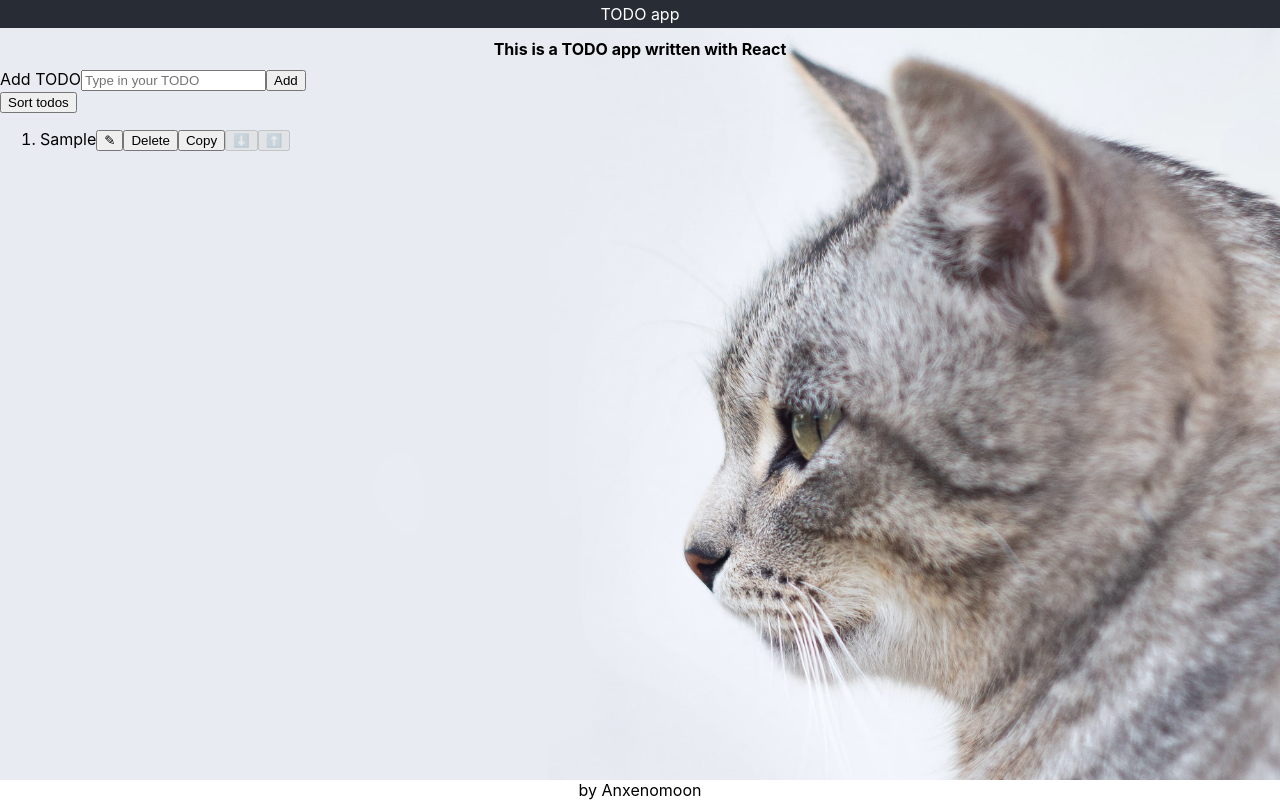
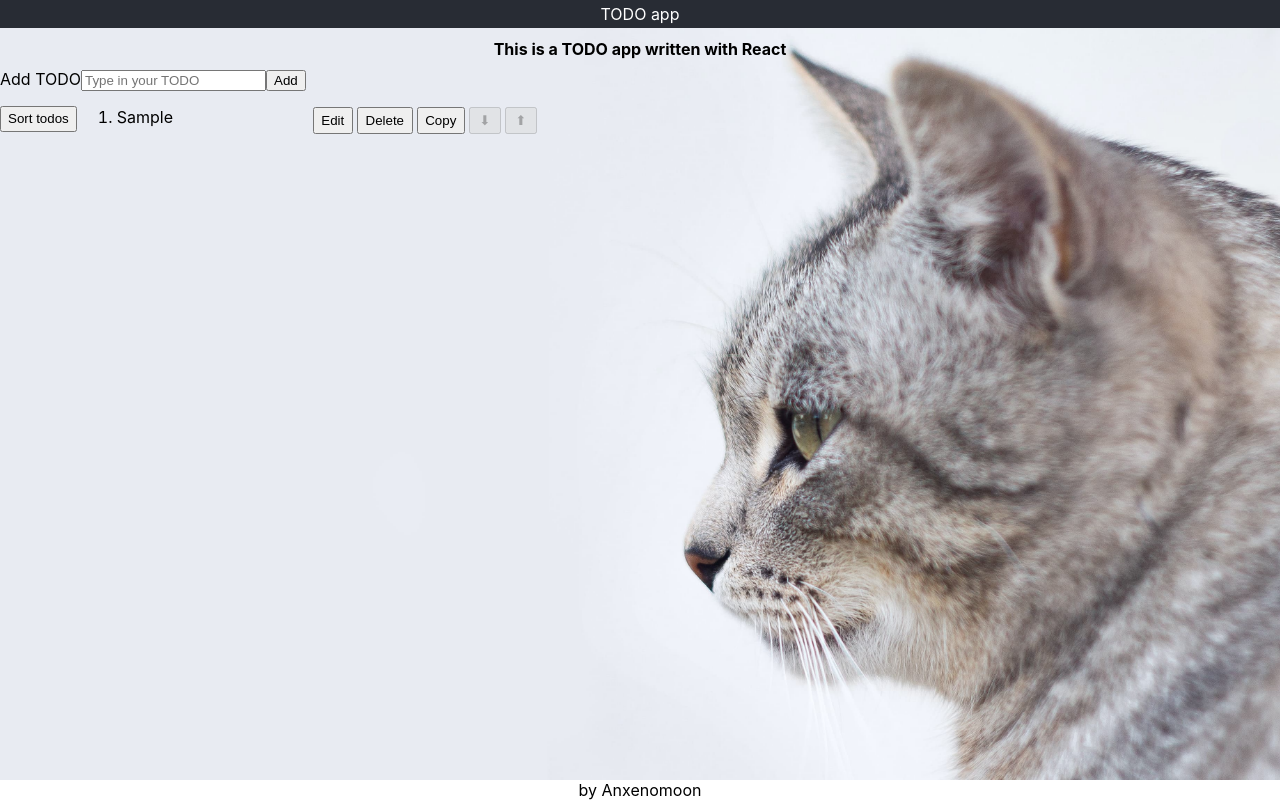
Before and after one commit to kseniiastativka/react-todo, a React (Create React App) app: page / in a window 1280 px wide. Both pictures are taken after typing "Sample" into the empty fields and a click on the input "Add". Built offline with nearby package versions, Linux system fonts and the light colour scheme.

Commit message:
feat: add styles

```diff
--- a/src/App.css
+++ b/src/App.css
@@ -31,3 +31,28 @@
 .footer {
   text-align: center;
 }
+
+.todo-list {
+  display: inline-grid;
+  row-gap: 0.5em;
+}
+
+.todo-list-item {
+  display: grid;
+  grid-template-columns: 12em 2.5em 3.5em 3em 2em 2em;
+  column-gap: 0.25em;
+  align-items: start;
+}
+
+.todo-list li:not(:first-child) {
+  border-top: 1px solid lightgray;
+  padding-top: 0.5em;
+}
+
+.todo-list-item__text {
+  word-break: break-all;
+}
+
+.button {
+  min-height: 2em;
+}
--- a/src/App.tsx
+++ b/src/App.tsx
@@ -77,6 +77,7 @@ function App() {
         </form>
 
         <button
+          className="button"
           onClick={() => {
             setTodos((prevTodos) =>
               [...prevTodos].sort((prev, next) => {
@@ -96,9 +97,10 @@ function App() {
           Sort todos
         </button>
 
-        <ol>
+        <ol className="todo-list">
           {todos.map((todo, todoIndex) => (
             <li key={todo.id}>
+              <div className="todo-list-item">
                 {todo.isInEditMode ? (
                   <input
                     type="text"
@@ -118,10 +120,11 @@ function App() {
                     }}
                   />
                 ) : (
-                todo.name
+                  <span className="todo-list-item__text">{todo.name}</span>
                 )}
 
                 <button
+                  className="button"
                   onClick={() => {
                     setTodos((prevTodos) => {
                       return prevTodos.map((prevTodo) => {
@@ -137,10 +140,11 @@ function App() {
                     })
                   }}
                 >
-                ✎
+                  Edit
                 </button>
 
                 <button
+                  className="button"
                   onClick={() => {
                     setTodos((prevTodos) => {
                       return prevTodos.filter((_, i) => {
@@ -153,6 +157,7 @@ function App() {
                 </button>
 
                 <button
+                  className="button"
                   onClick={() => {
                     setTodos((prevTodos) =>
                       prevTodos
@@ -170,6 +175,7 @@ function App() {
                 </button>
 
                 <button
+                  className="button"
                   onClick={() => {
                     setTodos((prevTodos) =>
                       prevTodos
@@ -178,12 +184,14 @@ function App() {
                         .concat(prevTodos.slice(todoIndex + 2)),
                     )
                   }}
+                  aria-label="Move down"
                   disabled={todos.length === todoIndex + 1}
                 >
-                ⬇️
+                  ⬇
                 </button>
 
                 <button
+                  className="button"
                   onClick={() => {
                     setTodos((prevTodos) =>
                       prevTodos
@@ -192,10 +200,12 @@ function App() {
                         .concat(prevTodos.slice(todoIndex + 1)),
                     )
                   }}
+                  aria-label="Move up"
                   disabled={0 === todoIndex}
                 >
-                ⬆️
+                  ⬆
                 </button>
+              </div>
             </li>
           ))}
         </ol>
```
Lines whose indentation alone changed are shown as unchanged.
